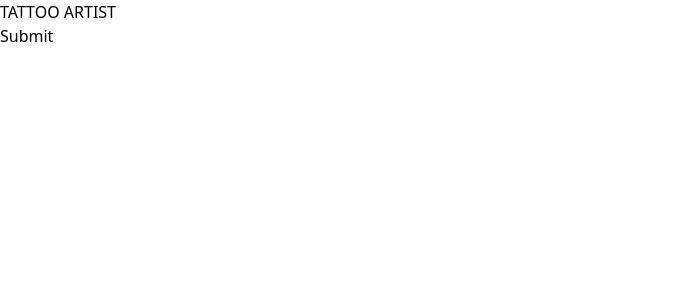
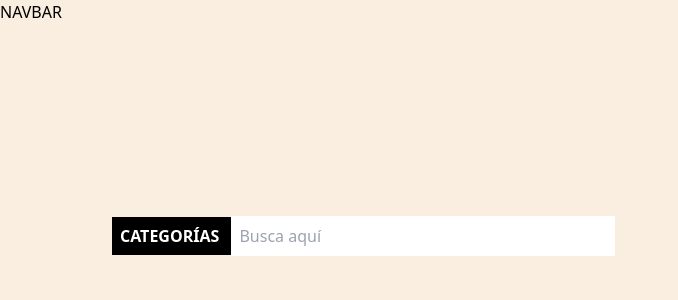
Before and after one commit to Innovaton0/Mimi-Sofm-final-project, a Vue app: page /tattooartists in a window 1280 px wide. Shown: the top 300 px of the page, without its empty margins (0-678 px from the left). Built offline with nearby package versions, Linux system fonts and the light colour scheme.

Commit message:
input created with styles

```diff
--- a/src/components/TattooArtists.vue
+++ b/src/components/TattooArtists.vue
@@ -1,6 +1,22 @@
 <template>
-    <h1> TATTOO ARTIST </h1>
-    <button> Submit </button>
+    <main class="bg-[#F9EEDF] h-screen">
+        <div>
+            <div>NAVBAR</div>
+            <div class="ms-28 mt-48">
+             <label for="search" class="font-bold bg-black text-white text-center p-2">CATEGORÍAS
+             </label>
+             <input class="w-96 p-2" id="search" placeholder="Busca aquí" type="text">
+            </div>
+        </div>
+        <div class="mx-28">
+            <ul>
+                <li></li>
+            </ul>
+            <div></div>
+            <div></div>
+            <div></div>
+        </div>
+    </main>
 </template>
 
 <script>
```
Also changed, not shown: 1 other file (tests, documents, lock files or other folders).
